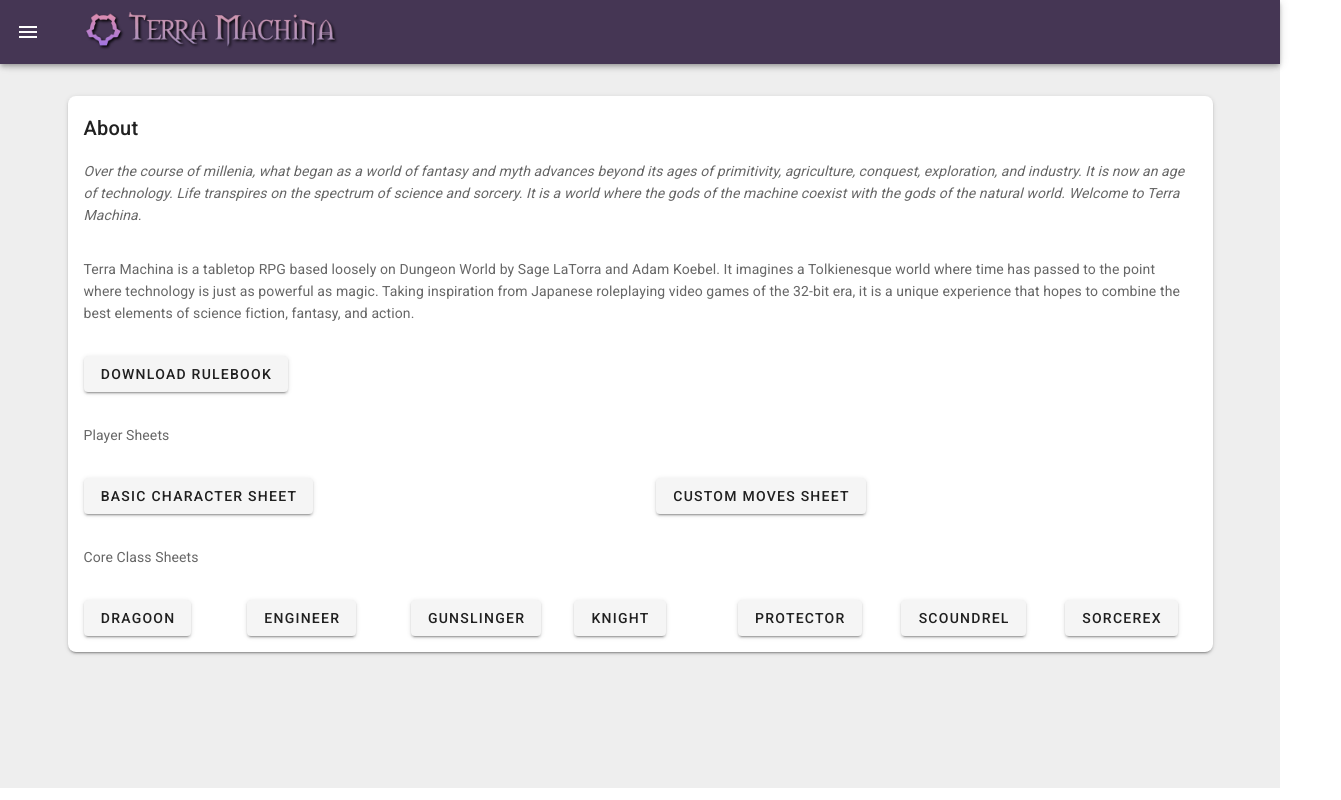
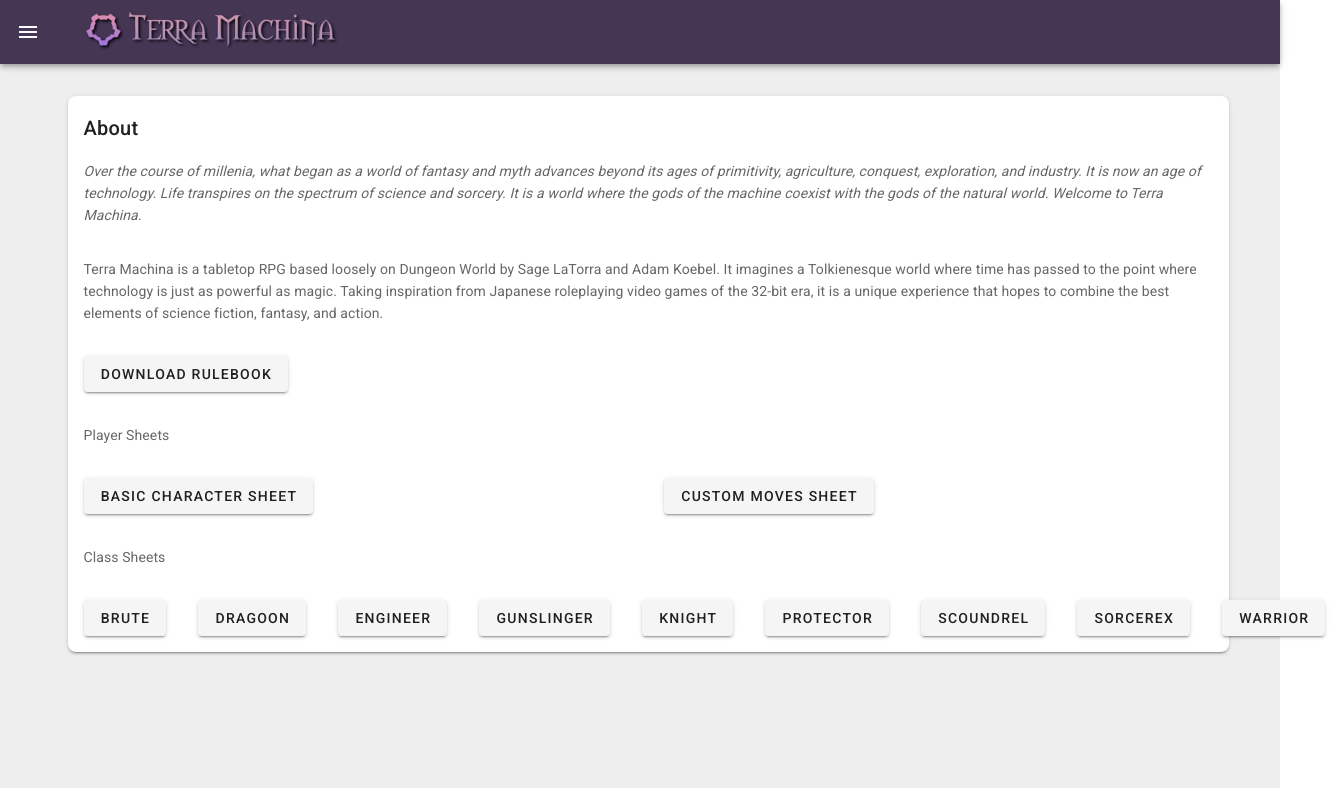
Before and after one commit to randomgeekdom/TerraMachina, a Vue app in the folder site/: page / in a window 1280 px wide. Shown: the whole page, 1341 px wide, since content can reach past the window. Built offline with nearby package versions, Linux system fonts and the light colour scheme.

Commit message:
Adding links to new character sheets

```diff
--- a/site/src/views/Home.vue
+++ b/site/src/views/Home.vue
@@ -34,8 +34,9 @@
 						<v-card-text><v-btn to="/Custom_Moves_Sheet.pdf" target="_blank">Custom Moves Sheet</v-btn></v-card-text>
 					</v-flex>
 
-					<v-card-subtitle>Core Class Sheets</v-card-subtitle>
+					<v-card-subtitle>Class Sheets</v-card-subtitle>
 					<v-flex class="d-flex flex-row">
+						<v-card-text><v-btn to="/Brute.pdf" target="_blank">Brute</v-btn></v-card-text>
 						<v-card-text><v-btn to="/Dragoon.pdf" target="_blank">Dragoon</v-btn></v-card-text>
 						<v-card-text><v-btn to="/Engineer.pdf" target="_blank">Engineer</v-btn></v-card-text>
 						<v-card-text><v-btn to="/Gunslinger.pdf" target="_blank">Gunslinger</v-btn></v-card-text>
@@ -43,6 +44,7 @@
 						<v-card-text><v-btn to="/Protector.pdf" target="_blank">Protector</v-btn></v-card-text>
 						<v-card-text><v-btn to="/Scoundrel.pdf" target="_blank">Scoundrel</v-btn></v-card-text>
 						<v-card-text><v-btn to="/Sorcerex.pdf" target="_blank">Sorcerex</v-btn></v-card-text>
+						<v-card-text><v-btn to="/Warrior.pdf" target="_blank">Warrior</v-btn></v-card-text>
 					</v-flex>
 			</v-card>
 		</v-flex>
```
